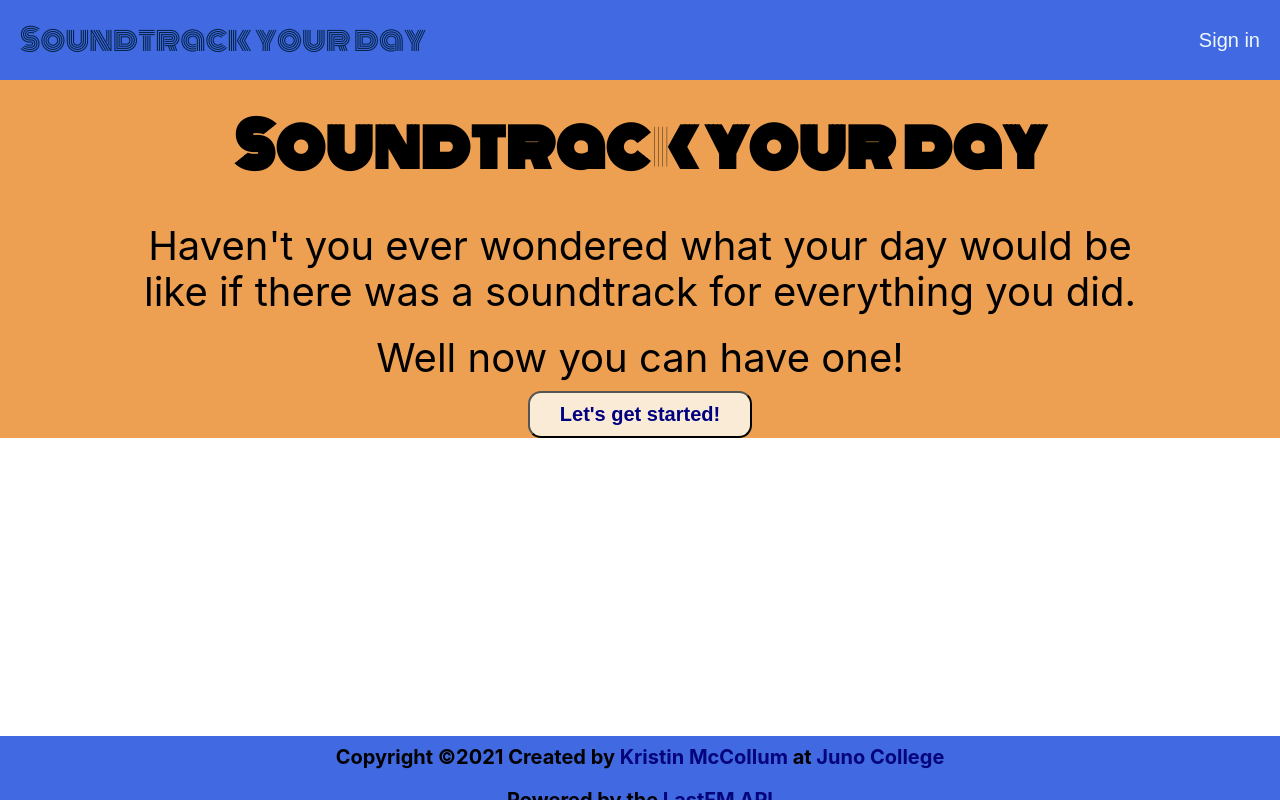
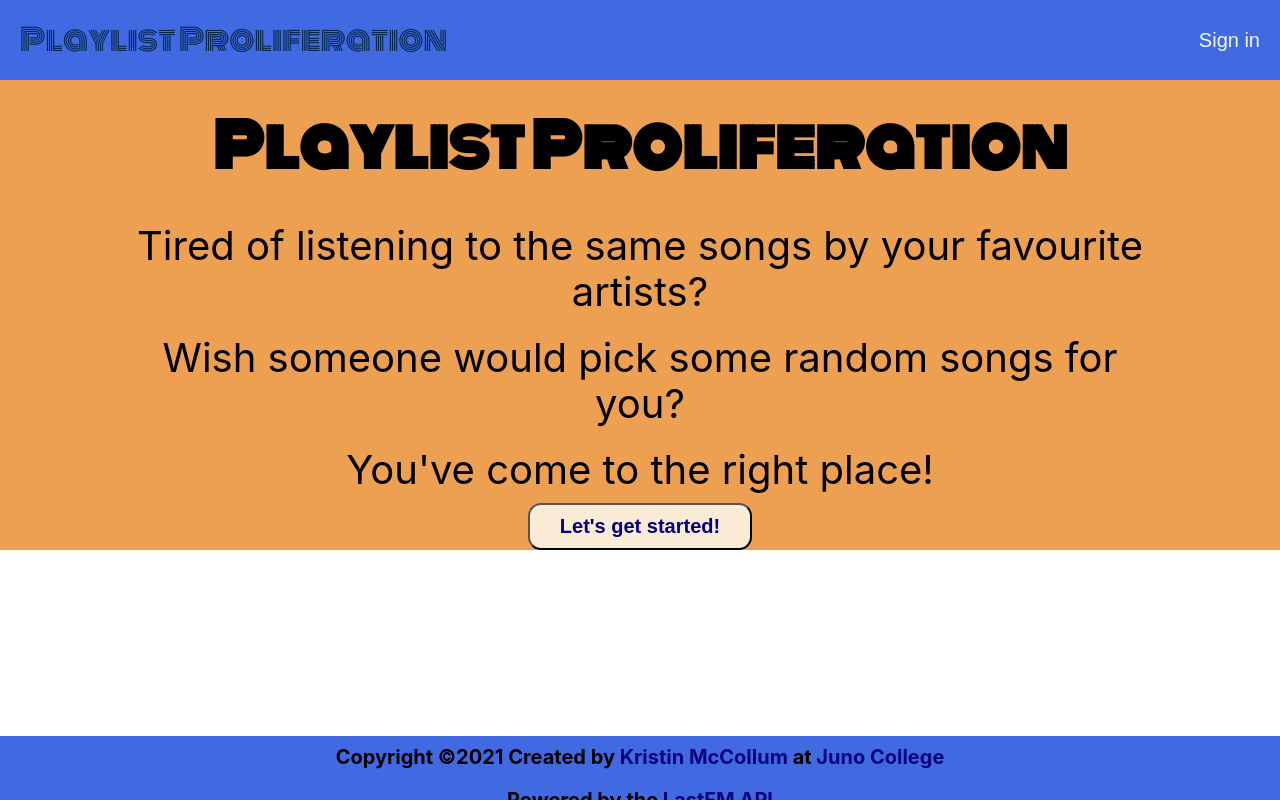
Before and after one commit to kristinmc42/kristin-mccollum-project3, a React (Create React App) app: page / in a window 1280 px wide. Built offline with nearby package versions, Linux system fonts and the light colour scheme.

Commit message:
fixed error in GetMoreSongs; can now display songs; changed app name

```diff
--- a/public/index.html
+++ b/public/index.html
@@ -31,7 +31,7 @@
     <link href="https://fonts.googleapis.com/css2?family=Chakra+Petch:wght@300;400;700&family=Monoton&display=swap"
       rel="stylesheet">
 
-    <title>Soundtrack Your Day</title>
+    <title>Playlist Proliferation</title>
   </head>
   <body>
     <noscript>You need to enable JavaScript to run this app.</noscript>
--- a/src/App.js
+++ b/src/App.js
@@ -27,9 +27,10 @@ function App() {
       <section className="intro wrapper">
         {showIntro ?
         <>
-          <h1>Soundtrack your day</h1>
-          <p>Haven't you ever wondered what your day would be like if there was a soundtrack for everything you did.</p>
-          <p>Well now you can have one!</p>
+          <h1>Playlist Proliferation</h1>
+          <p>Tired of listening to the same songs by your favourite artists?</p>
+          <p>Wish someone would pick some random songs for you?</p>
+          <p>You've come to the right place!</p>
           <button onClick={handleClick}>Let's get started!</button>
         </>
         : null
@@ -46,10 +47,6 @@ function App() {
           : null
         }
       </section>
-
-      <ul className="wrapper">
-
-      </ul>
     </main>
     <Footer/>
     </>
--- a/src/ArtistForm.js
+++ b/src/ArtistForm.js
@@ -15,7 +15,7 @@ function ArtistForm(){
   const [newSongList, setNewSongList] = useState([]);
 
   // initialize useStates for displaying form and results
-  const [showArtistForm, setShowArtistForm] = useState(true);
+  // const [showArtistForm, setShowArtistForm] = useState(true);
   const [showSongResults, setShowSongResults] = useState(false);
   // const [showMoreSongs, setShowMoreSongs] = useState(false);
 
@@ -75,7 +75,7 @@ function ArtistForm(){
 
 
           // hide artist form and show display songs
-          setShowArtistForm(false);
+          // setShowArtistForm(false);
           setShowSongResults(true);
           // setShowMoreSongs(true);
 
@@ -87,8 +87,16 @@ function ArtistForm(){
   return(
     <>
       {
-      showArtistForm
-      ?  <form onSubmit={handleSubmit}>
+        showSongResults
+        ? (
+          <>
+          <DisplaySongs songs={newSongList}/>
+          <GetMoreSongs artist={userInput}/>
+
+          </>)
+        : null
+      }
+      <form onSubmit={handleSubmit}>
         <label htmlFor="artistChoice">Choose an artist</label>
         <input
           type="text"
@@ -99,18 +107,7 @@ function ArtistForm(){
         />
         <button>Submit</button>
       </form>
-      : null
-    }
-    {
-      showSongResults
-      ? (
-        <>
-        <DisplaySongs songs={newSongList}/>
-        <GetMoreSongs artist={userInput}/>
 
-        </>)
-      : null
-    }
 
     </>
   )
--- a/src/GetMoreSongs.js
+++ b/src/GetMoreSongs.js
@@ -8,14 +8,13 @@ import axios from "axios";
 import { useState, useEffect } from "react";
 import DisplaySongs from "./DisplaySongs";
 
-function GetMoreSongs(props){
+function GetMoreSongs({artist}){
   // call API based on artist name
     const apiKey = "55a0c662e159f9a95c530a23f4af3da8";
 
 
     const [newSongList, setNewSongList] = useState([]);
 
-    // console.log(`this is the artist passed as props:`, artist)
 
     useEffect(() => {
 
@@ -25,17 +24,14 @@ function GetMoreSongs(props){
           format: "json",
           method: "artist.getsimilar",
           api_key: apiKey,
-          artist: props.artist,
+          artist,
           autocorrect: [0 | 1]
         }
       })
       .then(response => {
         if (response.length !== 0){
-          // console.log(`this is the results from the similarartists api call:`, response)
           // make a copy of the results and save it in a variable
           const similarArtists = [...response.data.similarartists.artist];
-
-          // console.log(similarArtists)
 
           let randomArtist = "";
           const randomArtistArray =[];
@@ -44,19 +40,22 @@ function GetMoreSongs(props){
           // pick 5 random artists from similar Artists
           // save each artist in an object
           for (let index = 1; index < 6; index++){
-            randomArtist = similarArtists[Math.floor(Math.random() * similarArtists.length)].name;
+            let randomNumber = Math.floor(Math.random() * similarArtists.length);
+            randomArtist = similarArtists[randomNumber].name;
 
             // save the artist name in a new array
             randomArtistArray.push(randomArtist);
+
+            // remove the artist from the similar artist array
+            similarArtists.splice(randomNumber, 1);
           }
 
           console.log("this is the random array", randomArtistArray)
 
 
           // call API for each of the artist results to get a track for each of them
+          for (const newArtist of randomArtistArray){
 
-          randomArtistArray.map((newArtist) => {
-            console.log("inside map", newArtist)
             axios({
               url: "http://ws.audioscrobbler.com/2.0/",
               params: {
@@ -77,20 +76,17 @@ function GetMoreSongs(props){
               // add artist property with value of newArtist
               randomSong.artist = newArtist;
 
-              //save random song in an array newSongList
+              //save random song in an array
               newSongSuggestions.push(randomSong);
-              // console.log(newSongSuggestions)
 
+              // set state adding in random song
+              setNewSongList([...newSongList, randomSong]);
               }
             })
-            return newSongSuggestions;
-          })
-        console.log(newSongSuggestions)
-        setNewSongList(newSongSuggestions);
+          }
         }
       })
-
-    }, [props])
+    }, [artist])
 
 
 
@@ -98,7 +94,7 @@ function GetMoreSongs(props){
   return (
 
     <>
-    <p>"Here are some songs by similar artists that you might enjoy."</p>
+    <p>Here are some songs by similar artists that you might enjoy.</p>
 
     <DisplaySongs songs={newSongList} />
 
--- a/src/Header.js
+++ b/src/Header.js
@@ -1,7 +1,7 @@
 function Header (){
   return(
     <header>
-      <p>Soundtrack your day</p>
+      <p>Playlist Proliferation</p>
       <button>Sign in</button>
     </header>
   )
```
Lines whose indentation alone changed are shown as unchanged.
